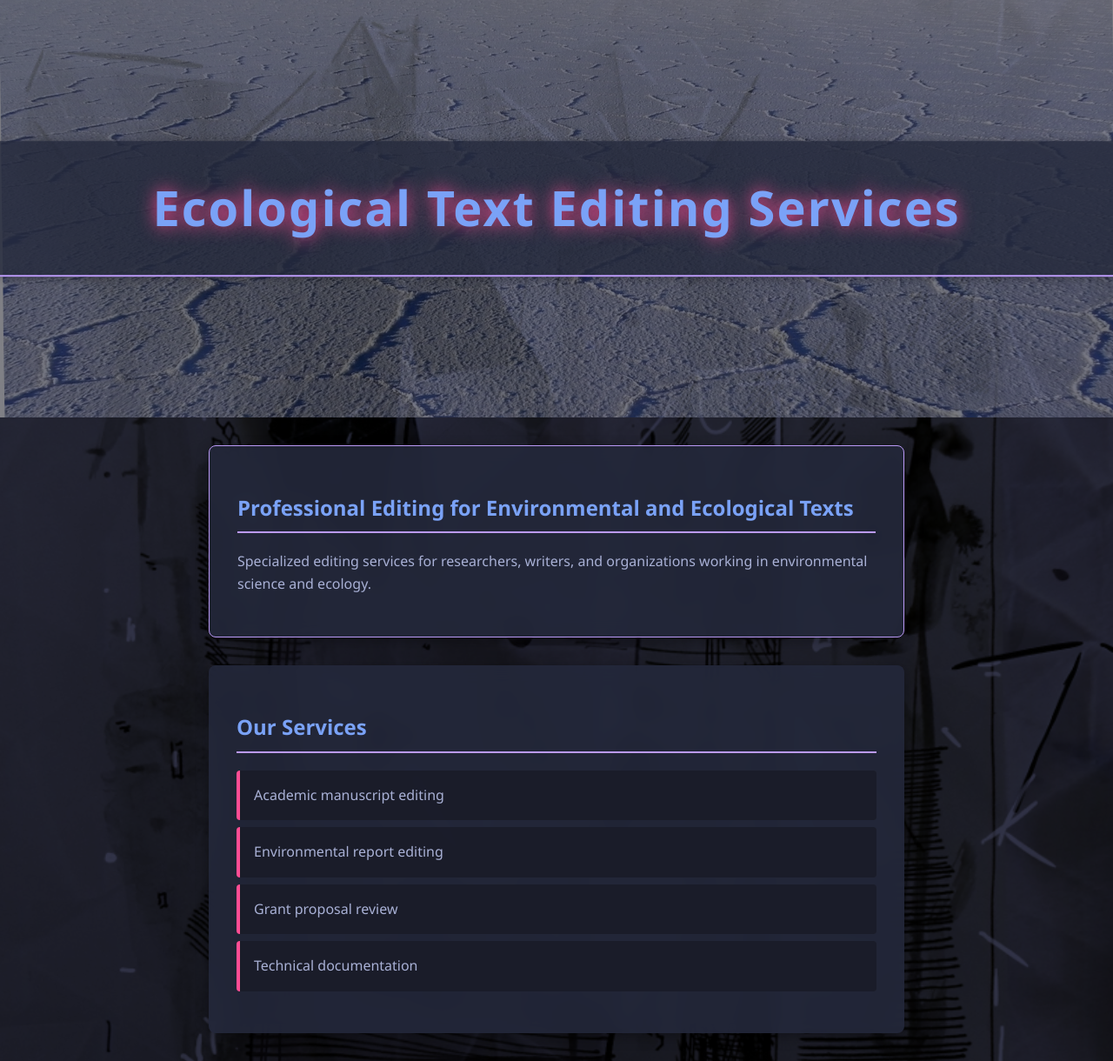
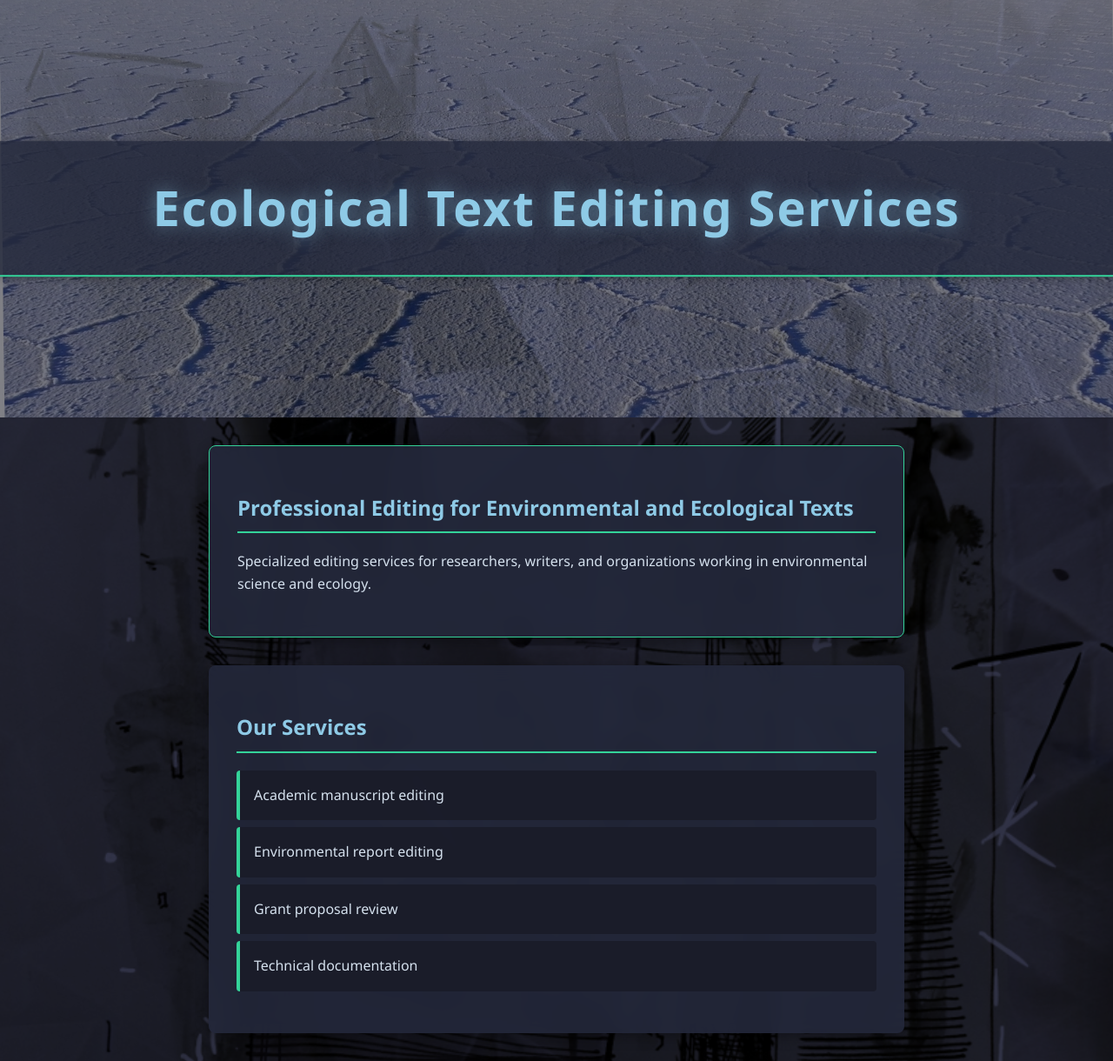
Before and after one commit to continuitydrift/newlanguagestudio, a Flask app: page / in a window 1280 px wide. Shown: the whole page at 87% size. Run offline with Flask 3, Linux system fonts and the light colour scheme.

Commit message:
change styling

```diff
--- a/app/static/css/style.css
+++ b/app/static/css/style.css
@@ -1,12 +1,12 @@
-/* Tokyo-inspired dark theme */
+/* Tokyo-inspired dark theme with ecological colors */
 :root {
-    --primary-color: #6b3fa0;
-    --secondary-color: #ff4d94;
+    --primary-color: #2a4858;
+    --secondary-color: #4ade80;
     --background-color: #1a1b26;
     --surface-color: #24283b;
-    --text-color: #a9b1d6;
-    --heading-color: #7aa2f7;
-    --accent-color: #bb9af7;
+    --text-color: #d5e1ee;
+    --heading-color: #8ecae6;
+    --accent-color: #34d399;
 }
 
 body {
@@ -63,7 +63,7 @@ main {
 h1 {
     margin: 0;
     font-size: 3.5rem;
-    text-shadow: 0 0 20px var(--secondary-color);
+    text-shadow: 0 0 20px rgba(142, 202, 230, 0.5);
     letter-spacing: 2px;
 }
 
@@ -101,14 +101,14 @@ h2 {
     margin: 0.5rem 0;
     background: rgba(26, 27, 38, 0.8);
     border-radius: 4px;
-    border-left: 4px solid var(--secondary-color);
+    border-left: 4px solid var(--accent-color);
     transition: transform 0.2s ease, border-left-color 0.2s ease;
 }
 
 .services li:hover {
     transform: translateX(10px);
     background: var(--surface-color);
-    border-left-color: var(--accent-color);
+    border-left-color: var(--secondary-color);
 }
 
 @media (max-width: 768px) {
```
